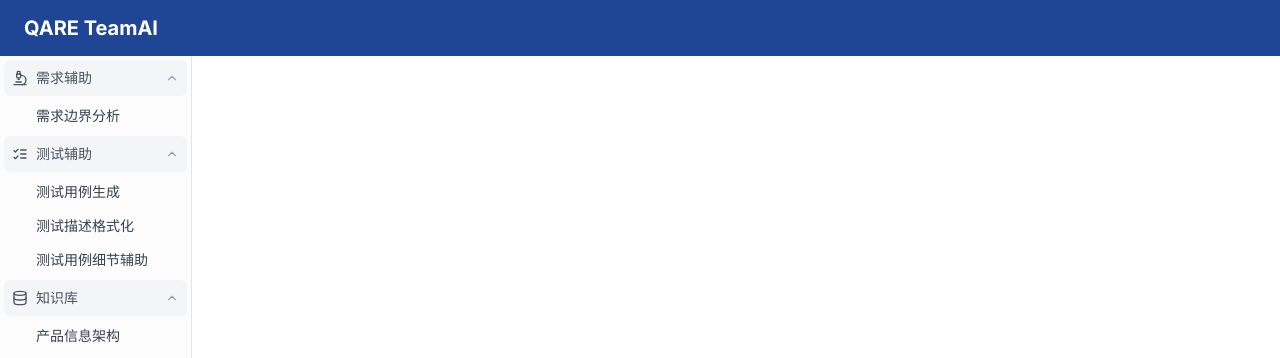
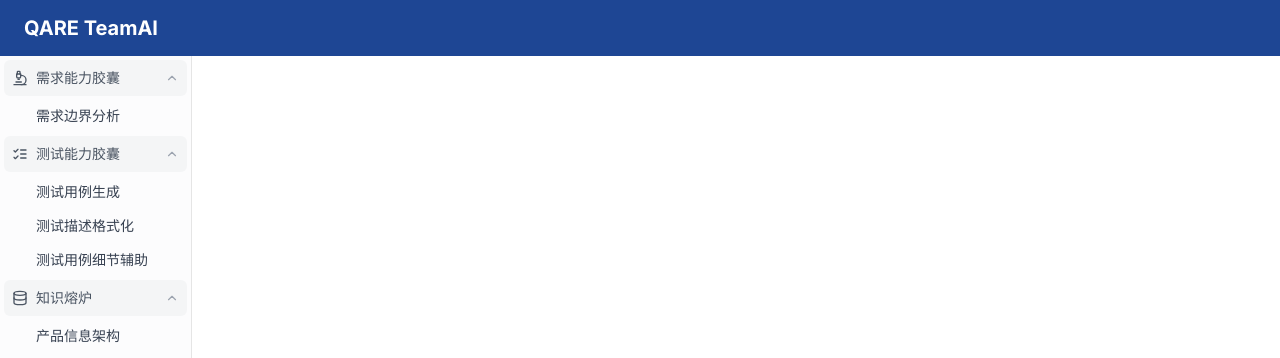
Before and after one commit to shinymm/team-evolve-fork, a Next.js app: page / in a window 1280 px wide. Shown: the top 358 px of the page. Built offline with nearby package versions, Linux system fonts and the light colour scheme.

Commit message:
rename menu

```diff
--- a/components/sidebar.tsx
+++ b/components/sidebar.tsx
@@ -18,14 +18,14 @@ interface MenuItem {
 // 将设置菜单从主菜单中分离出来
 const mainMenuItems: MenuItem[] = [
   {
-    title: "需求辅助",
+    title: "需求能力胶囊",
     icon: <Microscope className="h-4 w-4" />,
     submenu: [
       { title: "需求边界分析", href: "/requirements/boundary-analysis" },
     ]
   },
   {
-    title: "测试辅助",
+    title: "测试能力胶囊",
     icon: <ListChecks className="h-4 w-4" />,
     submenu: [
       { title: "测试用例生成", href: "/requirements/test-cases" },
@@ -34,7 +34,7 @@ const mainMenuItems: MenuItem[] = [
     ]
   },
   {
-    title: "知识库",
+    title: "知识熔炉",
     icon: <Database className="h-4 w-4" />,
     submenu: [
       { title: "产品信息架构", href: "/knowledge/information-architecture" },
```
